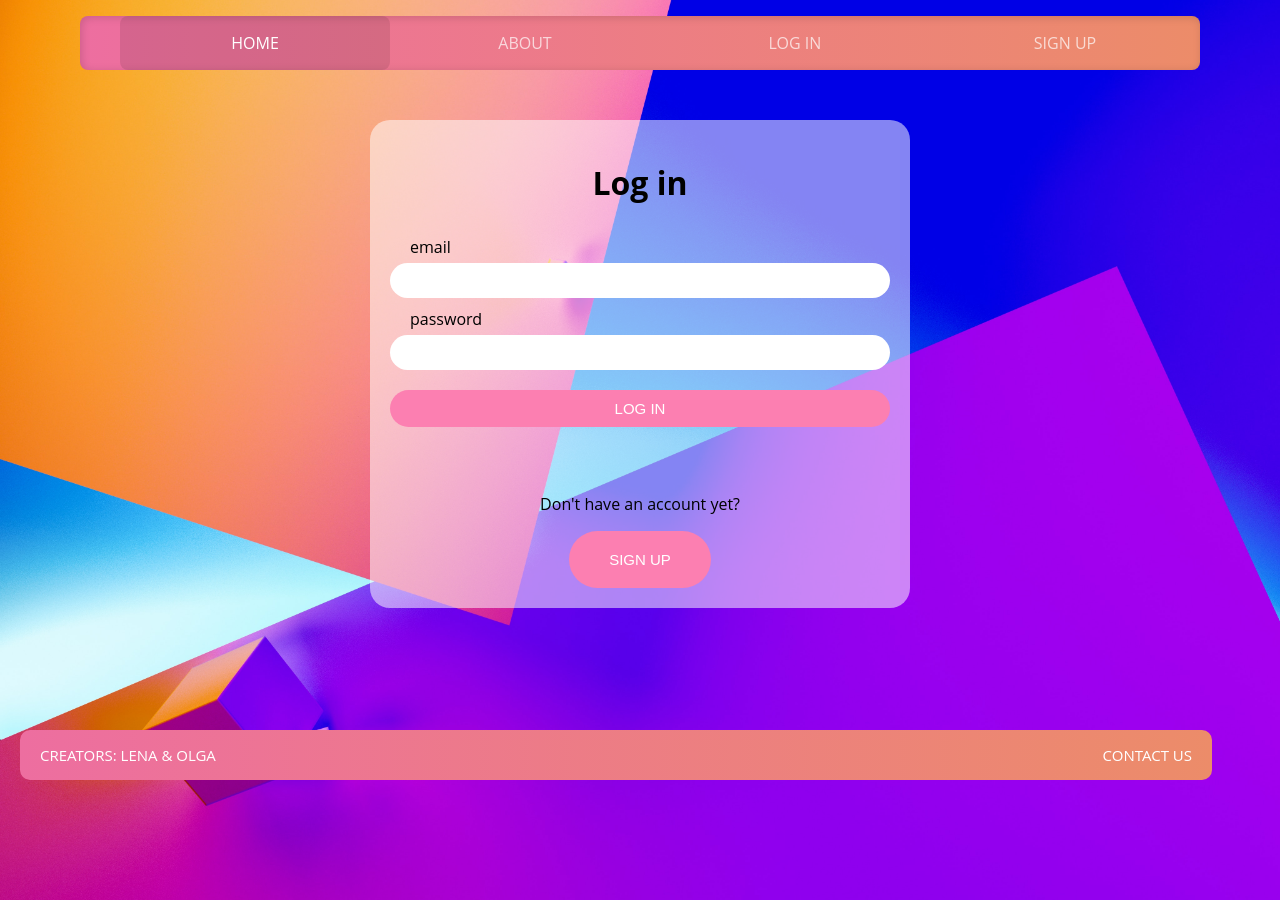
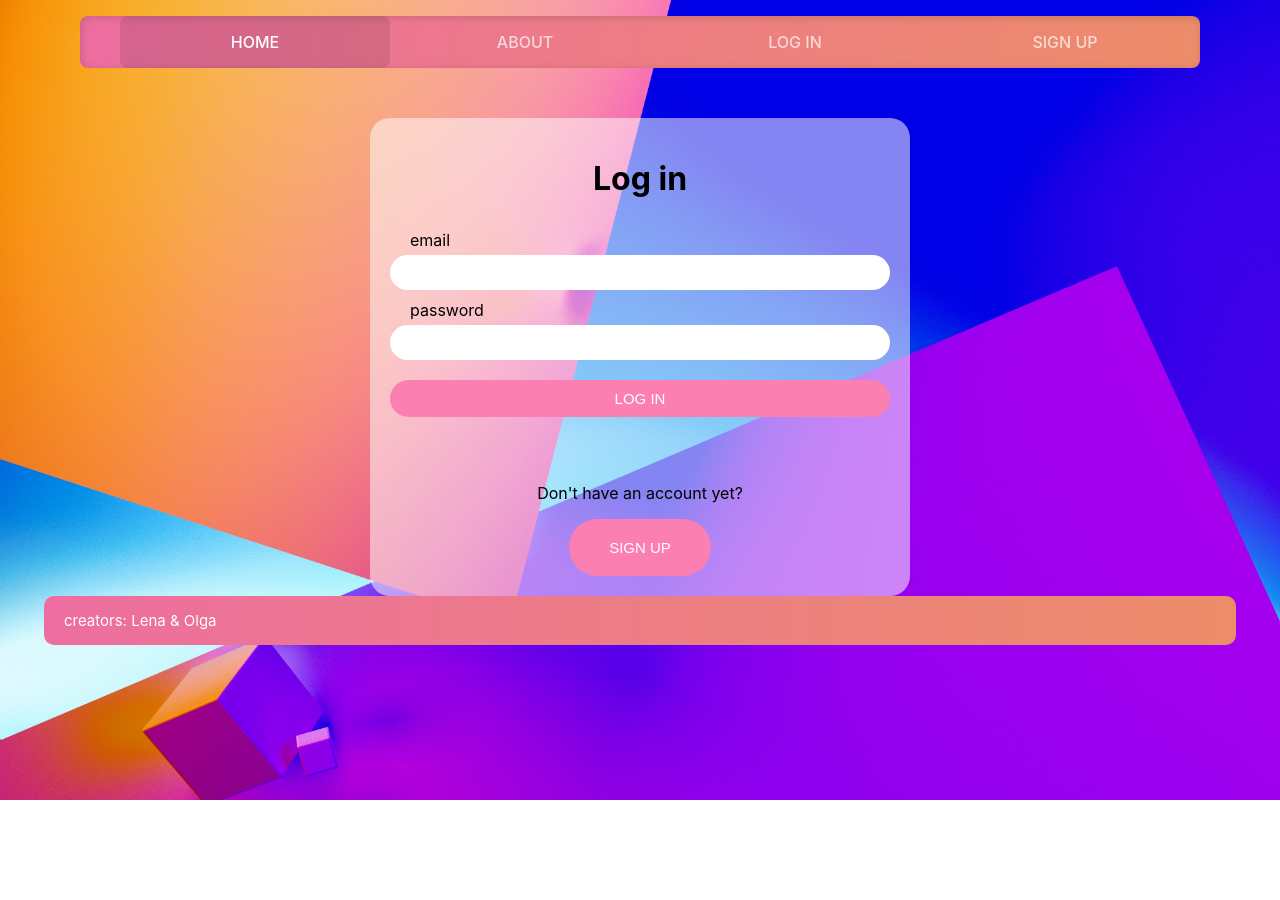
Before and after one commit to lenaimdahl/fun-fair-frontend, a React (Create React App) app: page /login in a window 1280 px wide. After the commit the page ends 800 px from the top, so only its background shows below. Built offline with nearby package versions, Linux system fonts and the light colour scheme; no server answers.

Commit message:
profile page set for 800 px screen

```diff
--- a/src/component/Calendar.jsx
+++ b/src/component/Calendar.jsx
@@ -32,7 +32,7 @@ function Calendar() {
 
   return (
     <div className="calendar-container">
-      <Paper>
+      <Paper className="cal-profile-paper">
         <Scheduler data={data} height={700}>
           <ViewState
             currentDate={currentDate}
--- a/src/component/Footer.jsx
+++ b/src/component/Footer.jsx
@@ -1,8 +1,10 @@
+import { Link } from "react-router-dom";
+
 function Footer() {
   return (
     <footer>
-      <p>creators: Lena & Olga</p>
-      <p>contact us</p>
+      <p>creators: <Link to={"https://github.com/lenaimdahl"}>Lena</Link> & <Link to={"https://github.com/olga321go"}>Olga</Link></p>
+      {/* <p>contact us</p> */}
     </footer>
   );
 }
--- a/src/css/App.css
+++ b/src/css/App.css
@@ -5,7 +5,7 @@ body {
   /* background-repeat: no-repeat; */
   color: white;
   /* margin: 0 !important; */
-  margin-bottom: 100px;
+  /* margin-bottom: 100px; */
 }
 
 .button {
@@ -47,17 +47,34 @@ body {
   margin: 10px;
 } */
 
+.home-page {
+ display: flex;
+ justify-content: center;
+ width: 60vw;
+ margin: 50px auto 50px auto;
+ gap: 40px;
+}
+
+.calendar-image-home {
+  /* margin: 0 auto; */
+  background-color: rgba(255, 255, 255, 0.571);
+  border-radius: 30px;
+  box-shadow: 0 4px 8px 0 rgba(0, 0, 0, 0.653),
+    0 6px 20px 0 rgba(0, 0, 0, 0.432);
+}
+
 .calendar-flex {
   display: flex;
   /* flex-wrap: wrap; */
   justify-content: center;
   gap: 30px;
-  margin-top: 100px;
+  /* margin-top: 100px; */
 }
 
 .calendar-container {
   color: black;
-  margin: 0 10px;
+  /* margin: 0 10px; */
+  margin: 0 auto;
   width: 700px;
   background-color: rgba(255, 255, 255, 0.571);
   border-radius: 30px;
@@ -65,12 +82,16 @@ body {
     0 6px 20px 0 rgba(0, 0, 0, 0.432);
 }
 
+.cal-profile-paper {
+  margin: 0 auto;
+}
+
 .right-side-menu {
   display: flex;
   flex-direction: column;
   justify-content: start;
   /* gap: 20px; */
-  margin-bottom: 100px;
+  /* margin-bottom: 100px; */
   /* background-color: #24e41d; */
 }
 
@@ -178,15 +199,16 @@ body {
 }
 
 .profile-page {
-  margin: 0px 4vw 100px 4vw;
+  width: 90vw;
+  margin: 40px auto 100px auto;
 }
 
-.top-bar-profile {
+/* .top-bar-profile {
   display: flex;
   margin-bottom: 30px;
   gap: 30px;
   justify-content: space-evenly;
-}
+} */
 
 .welcome-box {
   display: flex;
@@ -198,7 +220,9 @@ body {
 .welcome-box h2 {
   padding: 0px;
   font-size: 30px;
-  height: 35px;
+  /* height: 35px; */
+  margin-top: 0px;
+  margin-bottom: 40px;
 }
 
 .points-box {
@@ -384,6 +408,10 @@ body {
   margin-left: 5px;
 }
 
+.new-event-box {
+  padding: 0px 20px 0px 20px;
+}
+
 .event-form-head {
   display: flex;
   gap: 20px;
@@ -480,7 +508,7 @@ body {
 }
 
 .friend-zone-box {
-  padding: 0 10px 10px 10px;
+  padding: 0 10px 20px 10px;
 }
 
 .weekly-mood-box h2 {
@@ -609,17 +637,28 @@ footer {
   display: flex;
   justify-content: space-between;
   text-align: center;
-  bottom: 20px;
+  /* bottom: 20px; */
   padding: 0 20px;
   width: 90%;
-  margin: 0 20px;
+  margin: 0px auto 30px auto;
   border-radius: 10px;
-  position: fixed;
+  /* position: fixed; */
 }
 
 footer p {
   font-size: 15px;
-  text-transform: uppercase;
+}
+
+footer a {
+  text-decoration: none;
+  color: white;
+}
+
+footer a:hover {
+  text-shadow: 0 0 7px #961de4, 0 0 10px #961de4, 0 0 21px #961de4,
+    0 0 42px #961de4, 0 0 82px #961de4, 0 0 92px #961de4, 0 0 102px #961de4,
+    0 0 151px #961de4;
+    transition: 0.3s;
 }
 
 .css-3nejl.Appointment-appointment {
@@ -741,3 +780,10 @@ footer p {
   display: flex;
   align-items: center;
 }
+
+@media (max-width: 800px) {
+  .calendar-flex {
+    flex-direction: column;
+
+  }
+}
--- a/src/css/navbar.scss
+++ b/src/css/navbar.scss
@@ -1,14 +1,14 @@
 $gradient-start: #ed6ea0;
 $gradient-end: #ec8c69;
-body {
-  display: flex;
-  height: 100vh;
-  box-sizing: border-box;
-  flex-direction: column;
-  align-content: center;
-  background-image: #fff;
-  font-family: "Open Sans", sans-serif;
-}
+// body {
+//   display: flex;
+//   height: 100vh;
+//   box-sizing: border-box;
+//   flex-direction: column;
+//   align-content: center;
+//   background-image: #fff;
+//   font-family: "Open Sans", sans-serif;
+// }
 
 .menu {
 
--- a/src/pages/Homepage.jsx
+++ b/src/pages/Homepage.jsx
@@ -35,9 +35,9 @@ function HomePage() {
   };
 
   return (
-    <div className="calendar-flex">
+    <div className="home-page">
       <img
-        className="calendar-container"
+        className="calendar-image-home"
         src={CalenderPreview}
         alt="Calender preview"
         style={{ width: "600px" }}
```
